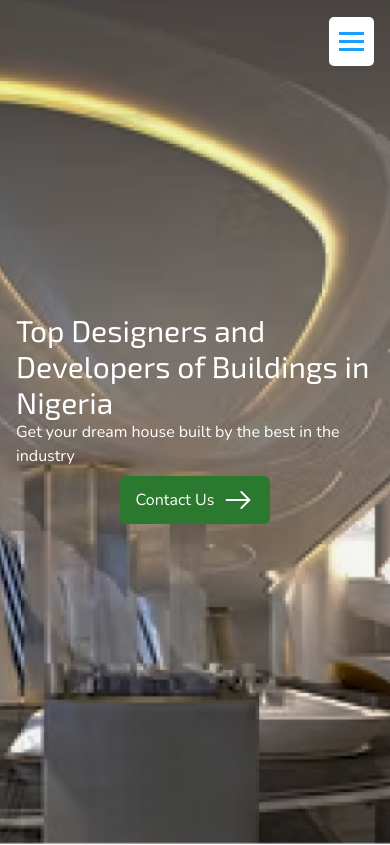
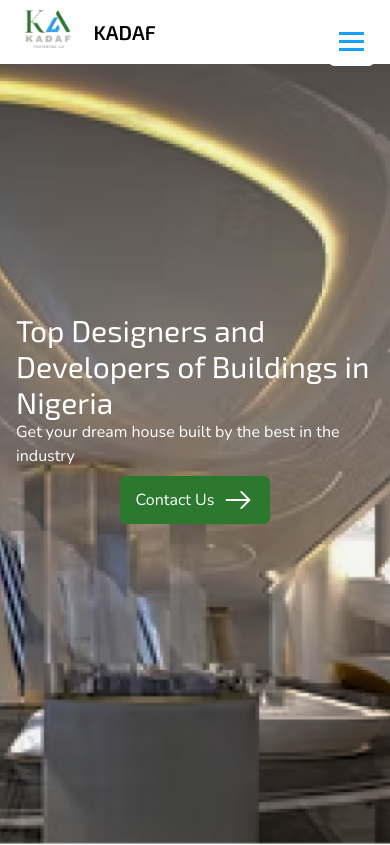
Before and after one commit to ifedolapoomoniyi/Jocacel-New, a React (Vite) app: page / in a window 390 px wide. Shown: the top 845 px of the page. Built offline with nearby package versions, Linux system fonts and the light colour scheme.

Commit message:
Improve Navbar mobile appearance

```diff
--- a/src/components/Navbar.jsx
+++ b/src/components/Navbar.jsx
@@ -3,6 +3,7 @@ import Logo from "../assets/logo.png";
 import { useState } from "react";
 import { useCallback } from "react";
 import { useEffect } from "react";
+import { Link } from "react-router-dom";
 
 const Navbar = () => {
 	const [isNavOpen, setIsNavOpen] = useState(false);
@@ -48,6 +49,16 @@ const Navbar = () => {
 		: (document.body.style.overflow = "auto");
 
 	return (
+		<div>
+			{/* Logo */}
+			<div>
+				<div className="absolute flex flex-row items-center w-full bg-white lg:hidden">
+					<Link to="/">
+						<img src={Logo} alt="Logo" className="h-16" />
+					</Link>
+					<h3 className="font-semibold text-xl py-[2px]">KADAF</h3>
+				</div>
+			</div>
 			<div
 				className={
 					isNavOpen
@@ -57,26 +68,30 @@ const Navbar = () => {
 			>
 				{/* Logo */}
 				{/* <div>
-				<div className="flex flex-row items-center absolute lg:hidden bg-white w-full">
+				<div className="absolute flex flex-row items-center w-full bg-white lg:hidden">
 					<Link to="/">
-						<img src={Logo} alt="Logo" className="logo pt-3"/>
+						<img src={Logo} alt="Logo" className="pt-3 logo"/>
 					</Link>
 					<span className="logo-text py-[2px]">JOCACEL</span>
 				</div>
 			</div> */}
 
-			<div className="flex gap-4 lg:gap-8 flex-col md:flex-row items-center justify-center p-2 w-full h-full">
+				<div className="flex flex-col items-center justify-center w-full h-full gap-4 p-2 lg:gap-8 md:flex-row">
 					<NavLink
 						to="/"
 						className={({ isActive }) => {
-						return isActive ? "text-primary" : "hover:text-primary";
+							return isActive
+								? "text-primary"
+								: "hover:text-primary";
 						}}
 					>
 						Home
 					</NavLink>
 					<NavLink
 						className={({ isActive }) => {
-						return isActive ? "text-primary" : "hover:text-primary";
+							return isActive
+								? "text-primary"
+								: "hover:text-primary";
 						}}
 						to="/team"
 					>
@@ -84,21 +99,25 @@ const Navbar = () => {
 					</NavLink>
 					<NavLink
 						className={({ isActive }) => {
-						return isActive ? "text-primary" : "hover:text-primary";
+							return isActive
+								? "text-primary"
+								: "hover:text-primary";
 						}}
-					to="/services"
+						to="/#services"
 					>
 						Services
 					</NavLink>
 
 					{/* Logo */}
-				<div className="px-5 absolute top-2 md:static">
+					<div className="absolute px-5 top-2 md:static">
 						<img src={Logo} alt="" className="h-12" />
 					</div>
 
 					<NavLink
 						className={({ isActive }) => {
-						return isActive ? "text-primary" : "hover:text-primary";
+							return isActive
+								? "text-primary"
+								: "hover:text-primary";
 						}}
 						to="/real-estate"
 					>
@@ -106,7 +125,9 @@ const Navbar = () => {
 					</NavLink>
 					<NavLink
 						className={({ isActive }) => {
-						return isActive ? "text-primary" : "hover:text-primary";
+							return isActive
+								? "text-primary"
+								: "hover:text-primary";
 						}}
 						to="/gallery"
 					>
@@ -114,7 +135,9 @@ const Navbar = () => {
 					</NavLink>
 					<NavLink
 						className={({ isActive }) => {
-						return isActive ? "text-primary" : "hover:text-primary";
+							return isActive
+								? "text-primary"
+								: "hover:text-primary";
 						}}
 						to="/contact"
 					>
@@ -129,6 +152,7 @@ const Navbar = () => {
 					<span className="bar side"></span>
 				</div>
 			</div>
+		</div>
 	);
 };
 
```
Lines whose indentation alone changed are shown as unchanged.
